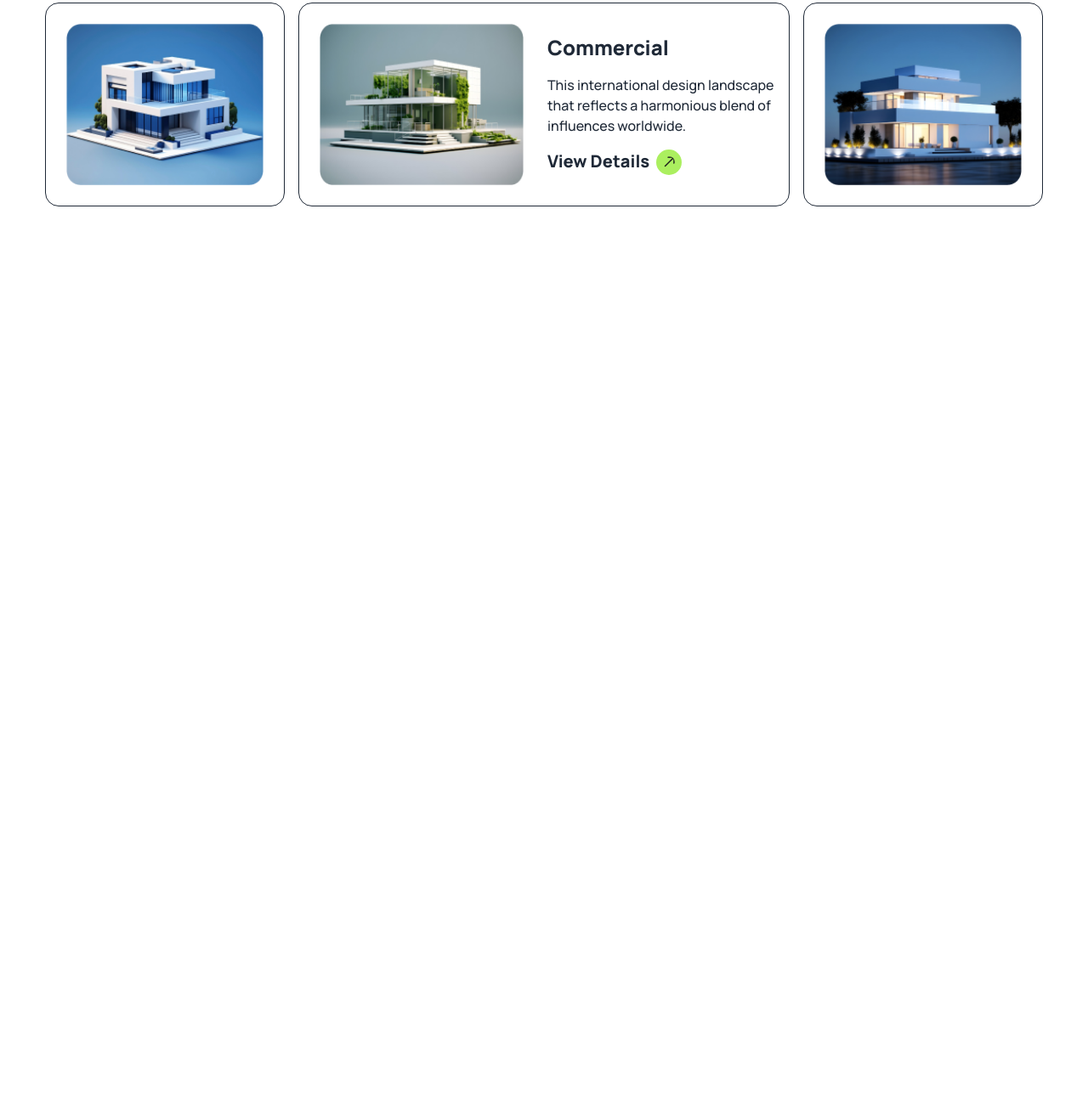
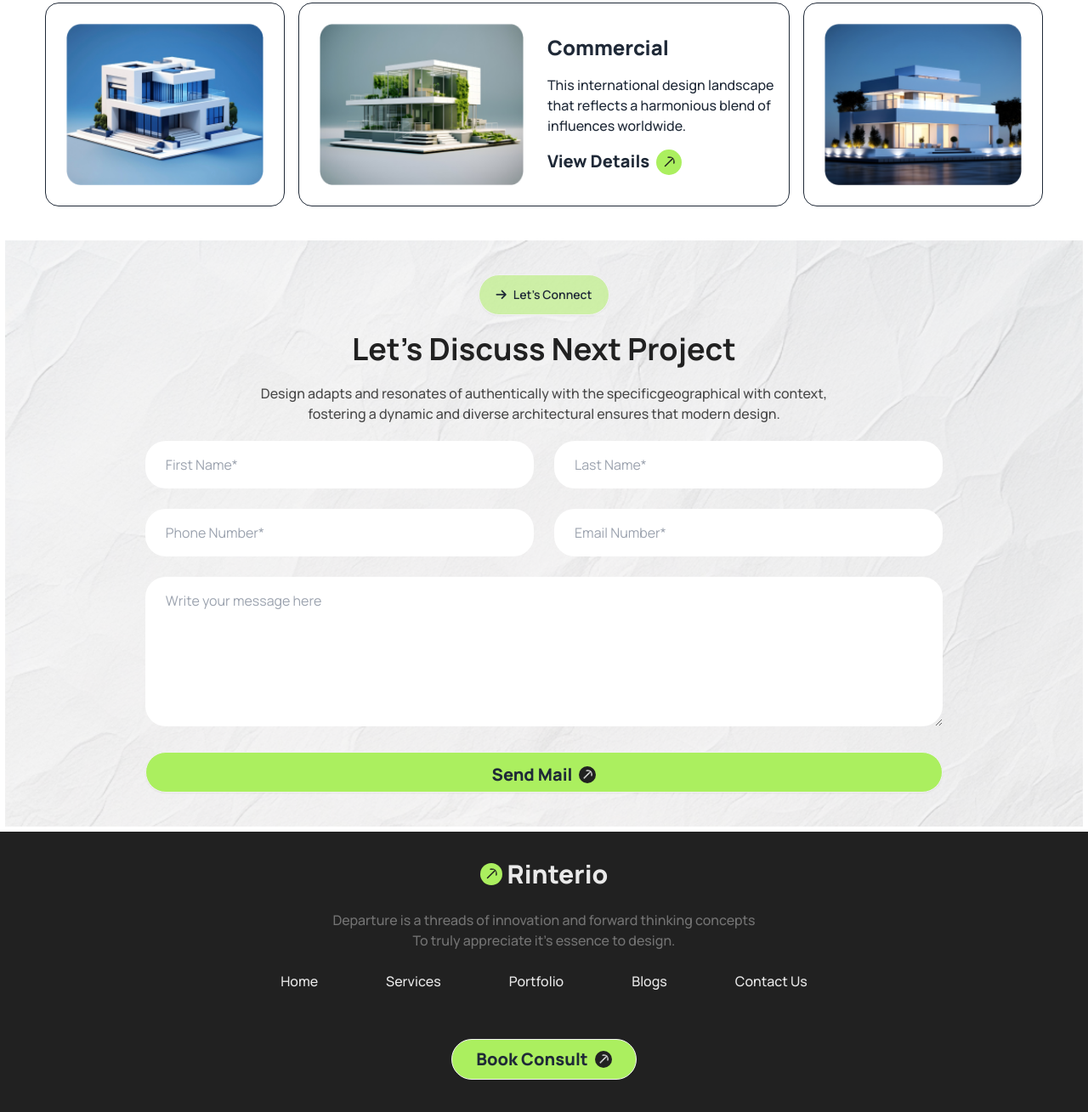
Before and after one commit to masud01870/house-design-third-assignment, a plain HTML site: page index.html in a window 1280 px wide. Shown: the part 2706-4015 px from the top of the page at 85% size. Before the commit the page ends 2949 px from the top, so only its background shows below. Drawn offline with nearby package versions, Linux system fonts and the light colour scheme.

Commit message:
added footer section

```diff
--- a/index.html
+++ b/index.html
@@ -34,10 +34,13 @@
                         yellow_bg: 'rgba(239, 218, 110, 1)',
                         aqua_bg: 'rgba(164, 218, 195, 1)',
                         blue_bg: 'rgba(119, 170, 234, 1)',
-                        border_solid: 'rgba(233, 233, 233, 1),'
+                        border_solid: 'rgba(233, 233, 233, 1)',
                     },
                     fontFamily: {
                         manrope: "Manrope",
+                    },
+                    backgroundImage: {
+                        banner_two: "url('./assets/bg.jpg')",
                     }
                 }
             }
@@ -250,7 +253,8 @@
                             </button>
                             <h1 class="text-4xl font-bold text-black mt-5">Our Latest Portfolio</h1>
                             <p class="my-6 text-base font-medium text-gray">
-                                This ensures that modern design adapts and resonates authentically with the specific geographical context,<br> fostering a dynamic and diverse architectural expression.
+                                This ensures that modern design adapts and resonates authentically with the specific
+                                geographical context,<br> fostering a dynamic and diverse architectural expression.
                             </p>
                         </div>
                         <!-- Card -->
@@ -262,7 +266,9 @@
                                 </div>
                                 <div class="px-6 lg:px-1 lg:py-9">
                                     <h3 class="text-2xl font-extrabold mb-4">Apartment</h3>
-                                    <p class="text-base font-medium">Democratization of the design experience ensures that residents become active contributors to the unique character <br> and ambiance of their homes.</p>
+                                    <p class="text-base font-medium">Democratization of the design experience ensures
+                                        that residents become active contributors to the unique character <br> and
+                                        ambiance of their homes.</p>
                                     <div class="flex gap-2 my-4">
                                         <h3 class="text-xl font-extrabold">View Details</h3>
                                         <img class="bg-primary p-2 rounded-full" src="./assets/Group 1.png" alt="">
@@ -287,7 +293,8 @@
                                 </div>
                                 <div class="lg:w-[50%] px-6 lg:px-1 py-9">
                                     <h3 class="text-2xl font-extrabold mb-4">Commercial</h3>
-                                    <p class="text-base font-medium">This international design landscape that reflects a harmonious blend of influences worldwide.</p>
+                                    <p class="text-base font-medium">This international design landscape that reflects a
+                                        harmonious blend of influences worldwide.</p>
                                     <div class="flex gap-2 mt-4">
                                         <h3 class="text-xl font-extrabold">View Details</h3>
                                         <img class="bg-primary p-2 rounded-full" src="./assets/Group 1.png" alt="">
@@ -302,10 +309,67 @@
                 </section>
             </section>
         </section>
+        <!-- Let's Connect Section -->
+        <section class="mt-10 m-1.5 bg-banner_two bg-no-repeat bg-cover">
+            <div class="w-full h-full bg-background_bg bg-opacity-60">
+                <div class="w-11/12 mx-auto pt-10">
+                    <div class="text-center">
+                        <button class="btn rounded-3xl bg-secondary px-5 gap-2"><i
+                                class="fa-solid fa-arrow-right"></i>Let’s Connect
+                        </button>
+                        <h1 class="text-4xl font-bold text-black mt-5">Let’s Discuss Next Project</h1>
+                        <p class="my-5 text-base font-medium text-gray">Design adapts and resonates of authentically
+                            with the specificgeographical with context,<br>fostering a dynamic and diverse architectural
+                            ensures that modern design.
+                        </p>
+                    </div>
+                    <div class=" lg:col-span-2 lg:px-28">
+                        <div class="grid grid-cols-1 lg:grid-cols-2 gap-6 pb-10">
+                            <div>
+                                <input class="px-6 py-4 w-full rounded-3xl" type="text" placeholder="First Name*">
+                            </div>
+                            <div>
+                                <input class="px-6 py-4 w-full rounded-3xl" type="text" placeholder="Last Name*">
+                            </div>
+                            <div>
+                                <input class="px-6 py-4 w-full rounded-3xl" type="text" placeholder="Phone Number*">
+                            </div>
+                            <div>
+                                <input class="px-6 py-4 w-full rounded-3xl" type="text" placeholder="Email Number*">
+                            </div>
+                            <div class="lg:col-span-2">
+                                <textarea rows="6" class="lg:col-span-2 px-6 py-4 w-full rounded-3xl" type="text"
+                                    placeholder="Write your message here"></textarea>
+                            </div>
+                            <button
+                                class="btn bg-primary text-xl font-extrabold px-6 py-3 rounded-3xl lg:col-span-2">Send
+                                Mail<img class="bg-black p-1 w-5 h-5 rounded-xl" src="./assets/Group 2.png" alt="">
+                            </button>
+                        </div>
+                    </div>
+                </div>
+            </div>
+        </section>
     </main>
     <!-- Footer Section -->
-    <footer>
-
+    <footer class="bg-black pb-14">
+        <div class="w-11/12 mx-auto text-center pt-8">
+            <div class="flex justify-center items-center gap-1.5 ">
+                <img class="bg-primary p-1.5 rounded-full" src="./assets/Group 1.png" alt="">
+                <a class="text-3xl text-border_solid font-extrabold">Rinterio</a>
+            </div>
+            <p class="my-6 text-base text-lighter_gray font-medium">Departure is a threads of innovation and
+                forward thinking concepts<br>To truly appreciate it's essence to design.</p>
+            <div class="lg:flex justify-center items-center gap-20 list-none mb-8">
+                <li class="mb-6 text-base text-border_solid font-medium"><a href="">Home</a></li>
+                <li class="mb-6 text-base text-border_solid font-medium"><a href="">Services</a></li>
+                <li class="mb-6 text-base text-border_solid font-medium"><a href="">Portfolio</a></li>
+                <li class="mb-6 text-base text-border_solid font-medium"><a href="">Blogs</a></li>
+                <li class="mb-6 text-base text-border_solid font-medium"><a href="">Contact Us</a></li>
+            </div>
+            <button class="btn bg-primary text-xl font-extrabold px-7 py-2 rounded-3xl lg:col-span-2">Book Consult<img class="bg-black p-1 w-5 h-5 rounded-xl" src="./assets/Group 2.png" alt="">
+            </button>
+        </div>
     </footer>
 </body>
 
```
